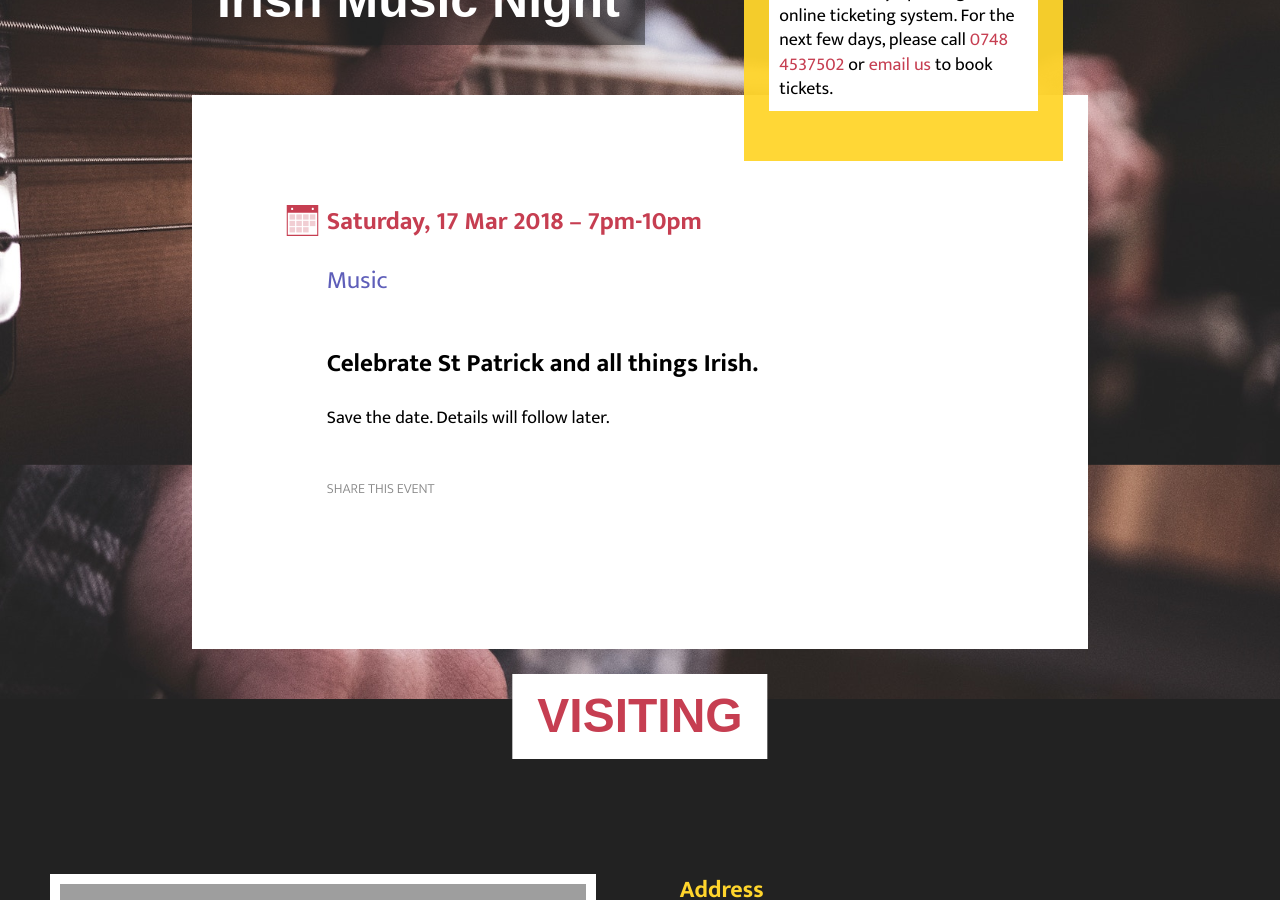
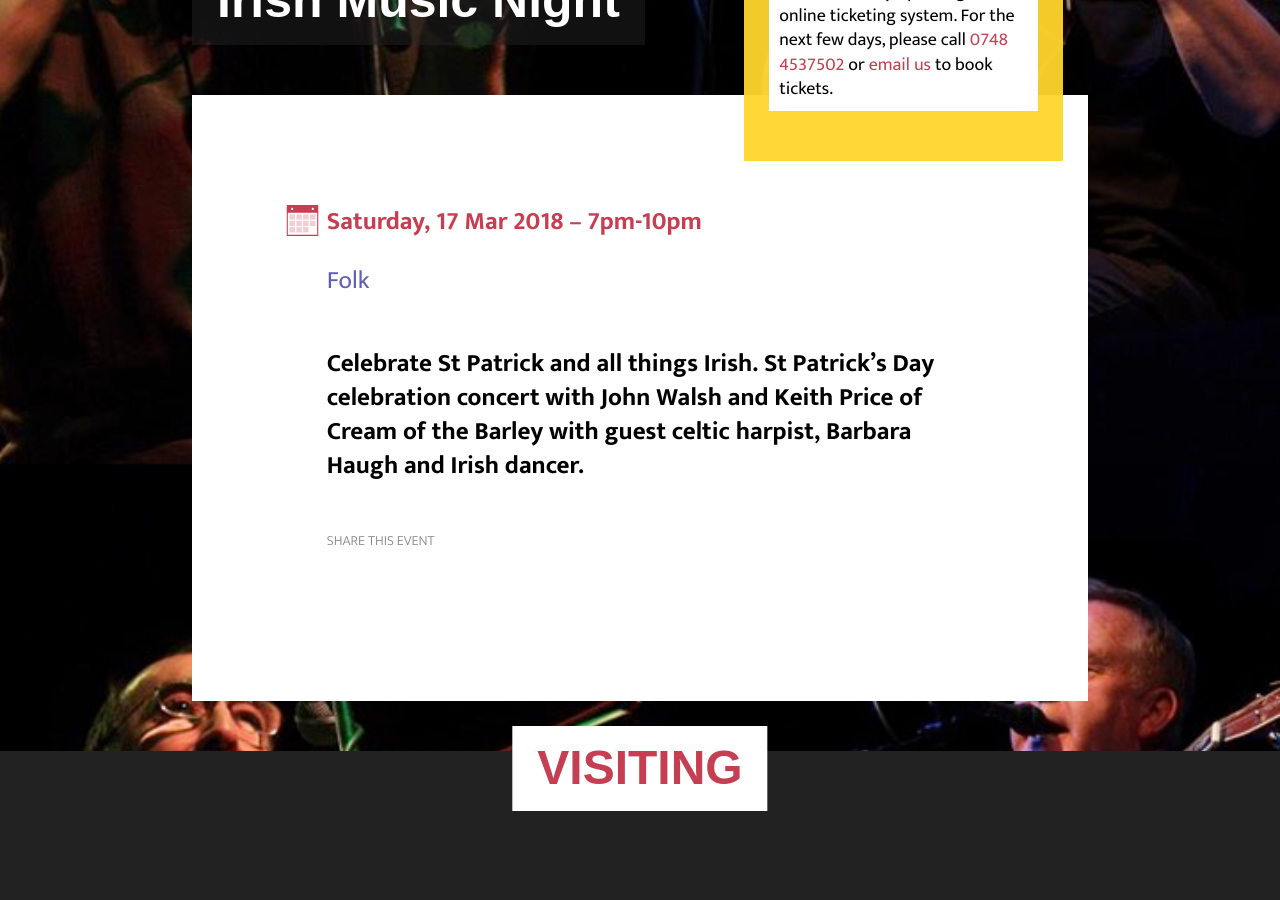
Before and after one commit to martincf/westkirbyartscentre, a Jekyll site: the page built from _events/2018-03-17-irishmusicnight.markdown, in a window 1280 px wide and 900 px high, scrolled down 496 px. Built offline with Jekyll 4.4.1, drawn with Linux system fonts in a browser that asks for light colours; nearby versions of some CDN libraries; some web fonts are replaced; grey boxes are pictures that could not be loaded.

Commit message:
Updated Irish Night event

```diff
--- a/_events/2018-03-17-irishmusicnight.markdown
+++ b/_events/2018-03-17-irishmusicnight.markdown
@@ -4,15 +4,13 @@ title:  "Irish Music Night"
 section_title: Music event
 bookable: yes
 organiser_url:
-price: TBA
+price: 10
 time: 7pm-10pm
 date: 2018-03-17
-type: Music
-image: irishmusic
-permalink: /events/irish-music-night
+type: Folk
+image: Irish-Music-Night
+permalink: /events/Irish-Music-Night
 testmode: false
 ---
 
-Celebrate St Patrick and all things Irish.
-
-Save the date. Details will follow later.
+Celebrate St Patrick and all things Irish. St Patrick’s Day celebration concert with John Walsh and Keith Price of Cream of the Barley with guest celtic harpist, Barbara Haugh and Irish dancer.
```
Also changed, not shown: assets/images/events/Irish-Music-Night.jpg (added).
